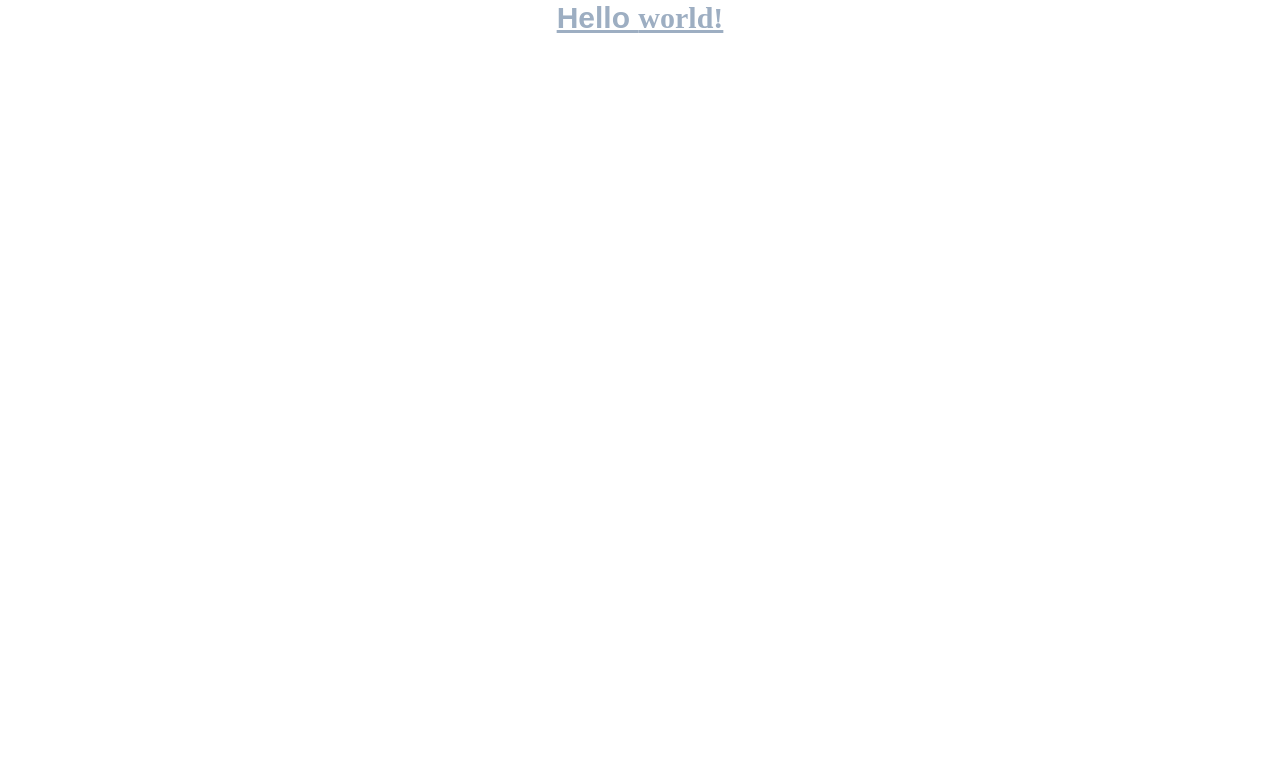
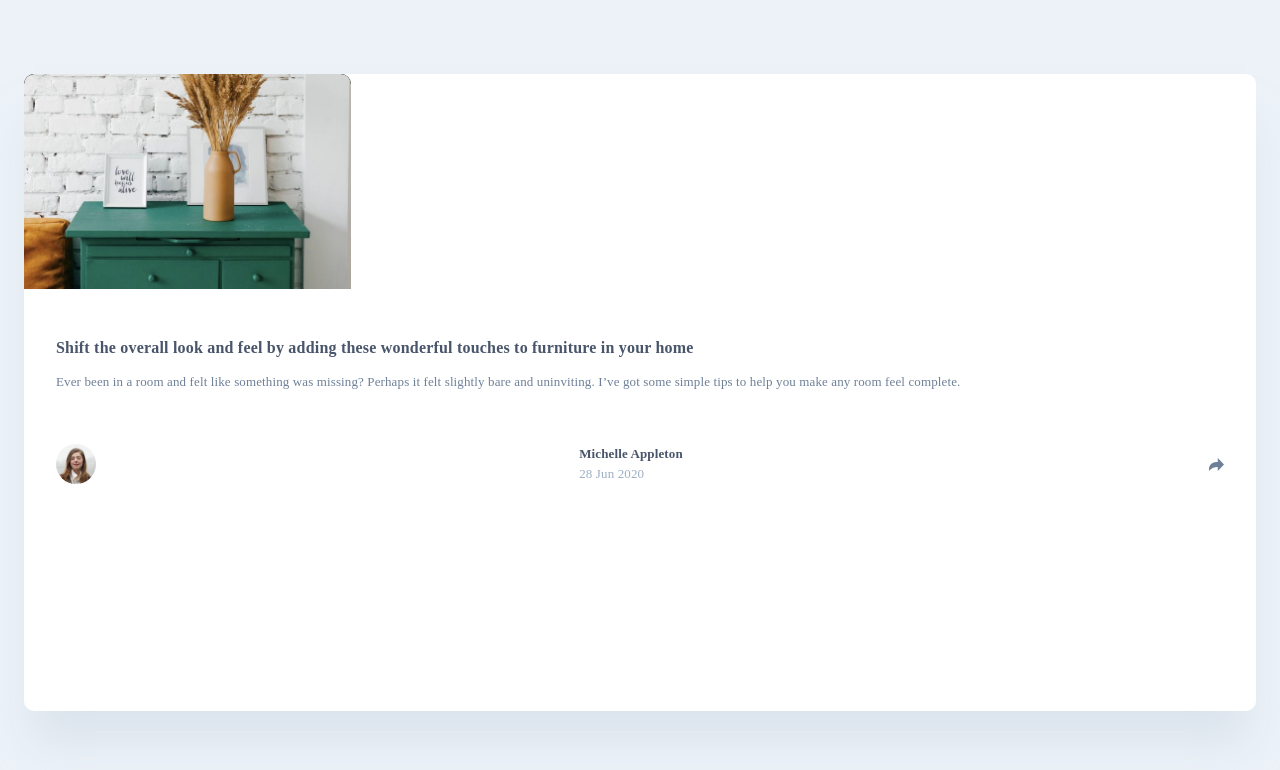
Before and after one commit to roodhouse/front-end-mentor-article-preview, a React (Create React App) app: page / in a window 1280 px wide. Shown: the top 770 px of the page. Built offline with nearby package versions, Linux system fonts and the light colour scheme.

Commit message:
almost done with mbview

```diff
--- a/src/App.js
+++ b/src/App.js
@@ -1,11 +1,25 @@
 import './App.css';
+import Image from './components/Image';
+import Share from './components/Share';
+import Text from './components/Text';
 
 function App() {
   return (
-    <div className="App">
-      <h1 className="text-3xl font-bold underline text-lightBlue">
-      Hello <span className='font-["Manrope"]'>world!</span>
-    </h1>
+    <div className="App h-screen">
+      <div id='wrapper' className='bg-offWhite pt-[74px] px-6 pb-[89px] h-full'>
+        <div id='contwentWrapper' className='h-full flex flex-col bg-white rounded-[10px] shadow-[0px_40px_40px_-10px_rgba(201,213,225,0.50)]'>
+          <div id='imageWrapper' className='w-[327px] h-[215px] rounded-[10px_10px_0px_0px] bg-[#000] relative overflow-hidden'>
+            <Image />
+          </div>
+          <div id='textWrapper' className='mt-[47px] px-8 pb-[52px]'>
+            <Text />
+          </div>
+          <div id='shareWrapper' className='pb-[20px] px-8 flex items-center justify-between'>
+            <Share />
+          </div>
+        </div>
+
+      </div>
     </div>
   );
 }
--- /dev/null
+++ b/src/components/Image.jsx
@@ -0,0 +1,12 @@
+import React from 'react'
+import Drawers from '../images/drawers.jpg'
+
+function Image() {
+  return (
+    <>
+        <img src={Drawers} alt='Drawers' className='rounded-[10px_10px_0px_0px]'/>
+    </>
+  )
+}
+
+export default Image
--- /dev/null
+++ b/src/components/Share.jsx
@@ -0,0 +1,29 @@
+import React from 'react'
+import Oval from '../images/avatar-michelle.jpg'
+import Icon from '../images/icon-share.svg'
+
+// standard view
+// clicked view
+
+function Share() {
+  return (
+    <>
+        <div id="oval" className='w-[40px] h-[40px] rounded-[40px] mr-4'>
+            <img src={Oval} alt="Oval" className='rounded-[40px]'/>
+        </div>
+        <div id="details" className='text-left mr-[59px]'>
+            <div id="name" className='text-[13px] leading-[20px] font-bold font-["Manrope"] tracking-[0.122px] text-darkBlue'>
+                <p>Michelle Appleton</p>
+            </div>
+            <div id="date" className='text-[13px] leading-[20px] font-medium font-["Manrope"] tracking-[0.122px] text-lightBlue'>
+                <p>28 Jun 2020</p>
+            </div>
+        </div>
+        <div id='icon'>
+            <img src={Icon} alt="Icon" />
+        </div>
+    </>
+  )
+}
+
+export default Share
--- /dev/null
+++ b/src/components/Text.jsx
@@ -0,0 +1,16 @@
+import React from 'react'
+
+function Text() {
+  return (
+    <>
+        <div id='heading' className='text-darkBlue text-base tracking-[0.2px] font-["Manrope"] text-left font-bold pb-3'>
+            <h1>Shift the overall look and feel by adding these wonderful touches to furniture in your home</h1>
+        </div>
+        <div id="textContent" className='text-medBlue text-[13px] leading-[20px] tracking-[0.122px] font-medium font-["Manrope"] text-left'>
+            <p>Ever been in a room and felt like something was missing? Perhaps it felt slightly bare and uninviting. I’ve got some simple tips to help you make any room feel complete.</p>
+        </div>
+    </>
+  )
+}
+
+export default Text
```
